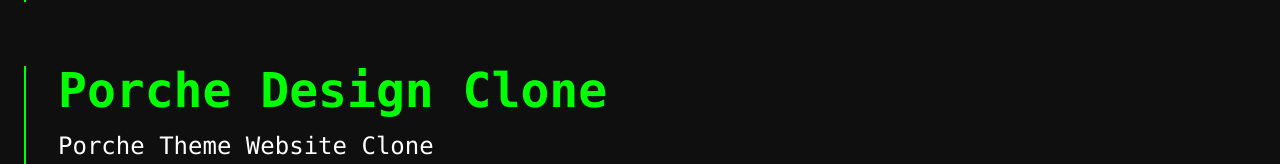
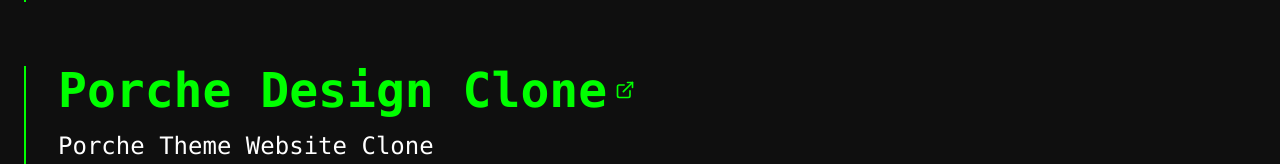
Before and after one commit to nagendra376/Nagendra-Portfolio, a React (Vite) app: page /personal-projects in a window 1280 px wide. Shown: the part 566-730 px from the top of the page. Built offline with nearby package versions, Linux system fonts and the light colour scheme.

Commit message:
add: porche website link

```diff
--- a/src/pages/PersonalProjects.tsx
+++ b/src/pages/PersonalProjects.tsx
@@ -21,7 +21,7 @@ const personalProjects = [
     subtitle: "Porche Theme Website Clone",
     description:
       "A clone of the Porche design website built using React and TailwindCSS. currently, i am developing this project with my office mate as a office assignment project on timeLine Based animations using GSAP and three.js library for animations.",
-    url: "",
+    url: "https://timeline-activity.vercel.app/",
   },
 ];
 
```
